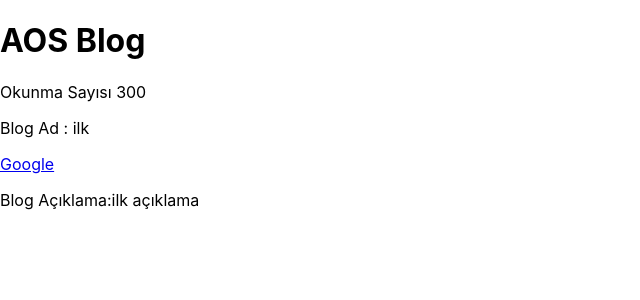
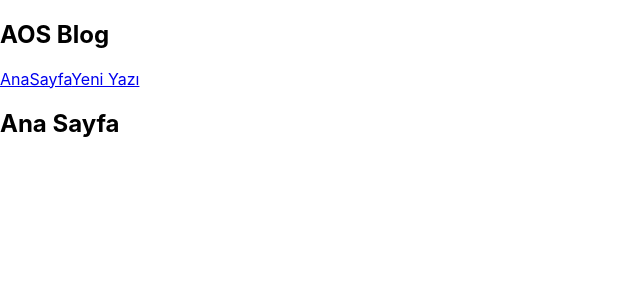
Before and after one commit to eerzik/https---github.com-eerzik-temel-react-app, a React (Create React App) app: page / in a window 1280 px wide. Shown: the top 300 px of the page, without its empty margins (0-640 px from the left). Built offline with nearby package versions, Linux system fonts and the light colour scheme.

Commit message:
Birden fazla Component Kulanımı

```diff
--- a/src/App.js
+++ b/src/App.js
@@ -1,44 +1,14 @@
-
+import Navbar from "./Navbar";
+import AnaSayfa from "./Home";
 
 function App() {
 
-  //değişken süslü parantezler ile kullanılır
-  const baslik = "AOS Blog"
-  let okunmaSayisi = 300;
-  // //boolen tip olduğu için süslü parantez içerisinde kullanamıyoruz.
-  // const durum=true;
 
-  const blog = { ad: "ilk", aciklama: "ilk açıklama" }
-  //Değişkeni attribute olarak kullanıyoruz
-  const link = "www.google.com"
   return (
     <div className="App">
+      <Navbar />
       <div className='content'>
-
-        {/* değişken süslü parantezler ile kullanılır */}
-        <h1>
-          {/* Süslü parantez içerisinde yazınca da aynen gösteriliyor
-          {"Merhaba"} */}
-          {baslik}
-        </h1>
-        <p>
-          {/* Süslü parantez içerisinde yazınca da aynen gösteriliyor
-           Okunma Sayısı {10} */}
-          Okunma Sayısı {okunmaSayisi}
-        </p>
-        {/* boolen tip olduğu için süslü parantez içerisinde kullanamıyoruz.
-        <p>
-          Durum {durum}
-        </p> */}
-        <p>
-          Blog Ad : {blog.ad}
-          {/* Dizi olarak da yazdırabiliyoruz
-          Blog Ad : {[1,2,3]} */}
-        </p>
-        <a href={link}>Google</a>
-        <p>
-          Blog Açıklama:{blog.aciklama}
-        </p>
+        <AnaSayfa></AnaSayfa>
       </div>
     </div>
   );
--- /dev/null
+++ b/src/Home.js
@@ -0,0 +1,8 @@
+const Home = () => {
+    return (
+        <h2>Ana Sayfa</h2>
+
+    );
+}
+
+export default Home;
--- /dev/null
+++ b/src/Navbar.js
@@ -0,0 +1,14 @@
+const Navbar = () => {
+    return (
+        <nav className="navbar">
+            <h1>AOS Blog</h1>
+            <div className="links">
+                <a href="/" >AnaSayfa</a>
+                <a href="/create" >Yeni Yazı</a>
+            </div>
+        </nav>
+
+    );
+}
+
+export default Navbar;
```
